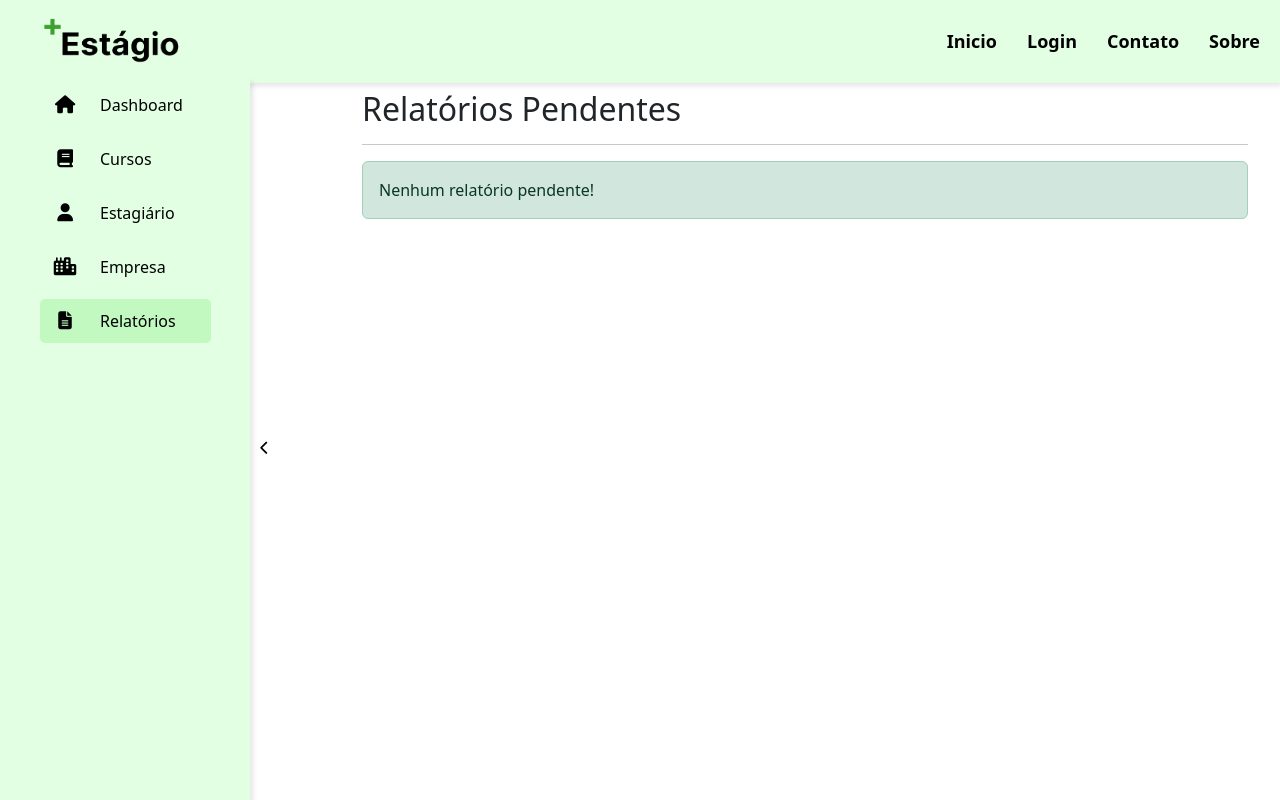
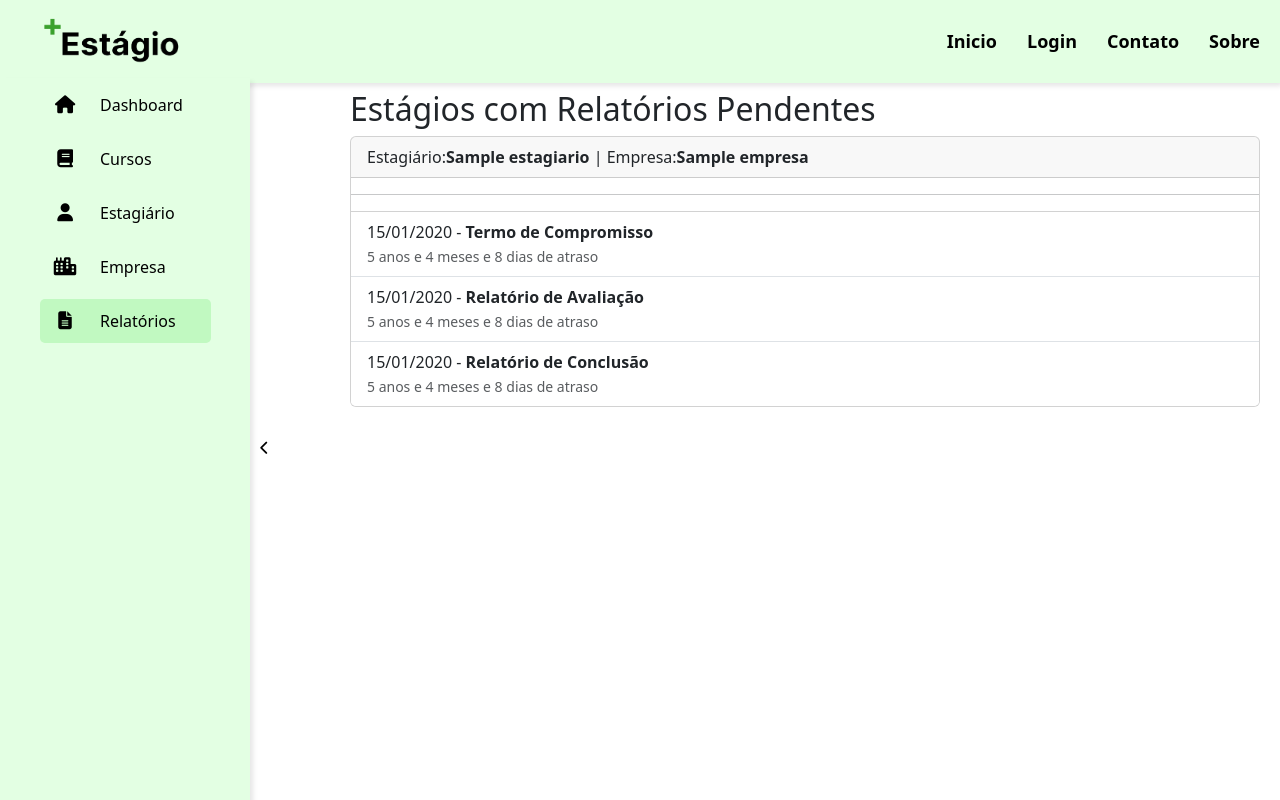
Before and after one commit to JefteFontes/estagio-plus-ProExt, a Django app: page /accounts/profile/relatorios/ in a window 1280 px wide. Run offline with Django 5.2, Linux system fonts and the light colour scheme; tables that the repository leaves empty hold one stand-in row (values such as "Sample post"); some libraries are stand-ins or nearby versions.

Commit message:
implatação de contagem de relatorios padroes

```diff
--- a/dashboard/templates/dashboard_relatorios.html
+++ b/dashboard/templates/dashboard_relatorios.html
@@ -1,35 +1,28 @@
 {% extends "dashboard/base.html" %}
 
 {% block content %}
-<div class="container-fluid">
-    <h2>Relatórios Pendentes</h2>
-    <hr>
+<h2>Estágios com Relatórios Pendentes</h2>
 
-    {% if estagios %}
-        <table class="table table-bordered">
-            <thead class="table-danger">
-                <tr>
-                    <th>Estagiário</th>
-                    <th>Curso</th>
-                    <th>Empresa</th>
-                    <th>Status</th>
-                </tr>
-            </thead>
-            <tbody>
-                {% for estagio in estagios %}
-                    <tr>
-                        <td>{{ estagio.estagiario.nome }}</td>
-                        <td>{{ estagio.curso.nome_curso }}</td>
-                        <td>{{ estagio.empresa.nome_fantasia }}</td>
-                        <td><span class="badge bg-warning text-dark">Relatório Pendente</span></td>
-                    </tr>
+{% if relatorios_por_estagio %}
+    {% for grupo in relatorios_por_estagio.values %}
+        <div class="card mb-3">
+            <div class="card-header">
+                Estagiário:<strong>{{ grupo.estagio.estagiario }}</strong>  |
+                Empresa:<strong>{{ grupo.estagio.empresa }}</strong>
+            </div>
+            <hr>
+            <ul class="list-group list-group-flush">
+                {% for relatorio in grupo.relatorios %}
+                <li class="list-group-item">
+                    {{ relatorio.data_prevista }} - <strong>{{ relatorio.tipo }}</strong> <br>
+                    <small class="text-muted">{{ relatorio.dias_atraso }}</small>
+                </li>
+
                 {% endfor %}
-            </tbody>
-        </table>
-    {% else %}
-        <div class="alert alert-success" role="alert">
-            Nenhum relatório pendente!
+            </ul>
         </div>
-    {% endif %}
-</div>
+    {% endfor %}
+{% else %}
+    <p>Nenhum relatório pendente encontrado.</p>
+{% endif %}
 {% endblock %}
--- a/dashboard/urls.py
+++ b/dashboard/urls.py
@@ -14,11 +14,11 @@ from dashboard.views.home import (
     cadastrar_cursos,
     deletar_curso,
     editar_curso,
-    relatorios,
 )
 from dashboard.views.user import editar_perfil
 from django.conf import settings
 from django.conf.urls.static import static
+from dashboard.views.relatorios import  verificar_relatorios_pendentes,relatorios
 
 
 
@@ -38,6 +38,7 @@ urlpatterns = [
     path('detalhes-estagio', detalhes_estagio, name='detalhes_estagio'),
 
     path('relatorios/', relatorios, name='dashboard_relatorios'),
+    path("estagio/<int:estagio_id>/relatorios/", verificar_relatorios_pendentes, name="relatorios_pendentes"),
 
 
     path('cadastrar-empresa', cadastrar_empresa, name='cadastrar_empresa'),
--- a/dashboard/views/home.py
+++ b/dashboard/views/home.py
@@ -1,3 +1,4 @@
+import datetime
 import os
 import tempfile
 from django.shortcuts import get_object_or_404, render, redirect
@@ -300,6 +301,3 @@ def detalhes_estagio(request, estagio_id):
     return render(request, 'details.html', {
         'estagio': estagio,
     })
-
-def relatorios(request):
-    return render(request, 'dashboard_relatorios.html')
--- /dev/null
+++ b/dashboard/views/relatorios.py
@@ -0,0 +1,98 @@
+from django.shortcuts import render
+import datetime
+from dateutil.relativedelta import relativedelta
+from dashboard.models import Estagio
+
+def relatorios(request):
+    estagios = Estagio.objects.all()
+    relatorios_por_estagio = {}
+
+    for estagio in estagios:
+        relatorios = verificar_relatorios_pendentes(estagio)
+        if relatorios:
+            # Convertendo datas para string
+            for relatorio in relatorios:
+                relatorio["data_prevista"] = relatorio["data_prevista"].strftime("%d/%m/%Y")
+
+            relatorios_por_estagio[estagio.id] = {
+                "estagio": estagio,
+                "relatorios": relatorios
+            }
+
+    return render(request, "dashboard_relatorios.html", {
+        "relatorios_por_estagio": relatorios_por_estagio
+    })
+
+
+def verificar_relatorios_pendentes(estagio):
+    hoje = datetime.date.today()
+    relatorios = []
+
+    if hoje >= estagio.data_inicio:
+        relatorios.append({
+            "tipo": "Termo de Compromisso",
+            "data_prevista": estagio.data_inicio,
+            "dias_atraso": (hoje - estagio.data_inicio).days if hoje > estagio.data_inicio else 0
+        })
+
+    data = estagio.data_inicio + relativedelta(months=6)
+    while data <= hoje and data < estagio.data_fim:
+        relatorios.append({
+            "tipo": "Relatório Semestral",
+            "data_prevista": data,
+            "dias_atraso": (hoje - data).days if hoje > data else 0
+        })
+        data += relativedelta(months=6)
+
+    if hoje >= estagio.data_fim:
+        for tipo in ["Relatório de Avaliação", "Relatório de Conclusão"]:
+            relatorios.append({
+                "tipo": tipo,
+                "data_prevista": estagio.data_fim,
+                "dias_atraso": (hoje - estagio.data_fim).days if hoje > estagio.data_fim else 0
+            })
+
+    return relatorios
+
+def verificar_relatorios_pendentes(estagio):
+    hoje = datetime.date.today()
+    relatorios = []
+
+    def formatar_atraso(data_prevista):
+        if hoje <= data_prevista:
+            return "No prazo"
+        diff = relativedelta(hoje, data_prevista)
+        partes = []
+        if diff.years:
+            partes.append(f"{diff.years} ano{'s' if diff.years > 1 else ''}")
+        if diff.months:
+            partes.append(f"{diff.months} mes{'es' if diff.months > 1 else ''}")
+        if diff.days:
+            partes.append(f"{diff.days} dia{'s' if diff.days > 1 else ''}")
+        return f"{' e '.join(partes)} de atraso"
+
+    if hoje >= estagio.data_inicio:
+        relatorios.append({
+            "tipo": "Termo de Compromisso",
+            "data_prevista": estagio.data_inicio,
+            "dias_atraso": formatar_atraso(estagio.data_inicio)
+        })
+
+    data = estagio.data_inicio + relativedelta(months=6)
+    while data <= hoje and data < estagio.data_fim:
+        relatorios.append({
+            "tipo": "Relatório Semestral",
+            "data_prevista": data,
+            "dias_atraso": formatar_atraso(data)
+        })
+        data += relativedelta(months=6)
+
+    if hoje >= estagio.data_fim:
+        for tipo in ["Relatório de Avaliação", "Relatório de Conclusão"]:
+            relatorios.append({
+                "tipo": tipo,
+                "data_prevista": estagio.data_fim,
+                "dias_atraso": formatar_atraso(estagio.data_fim)
+            })
+
+    return relatorios
```
